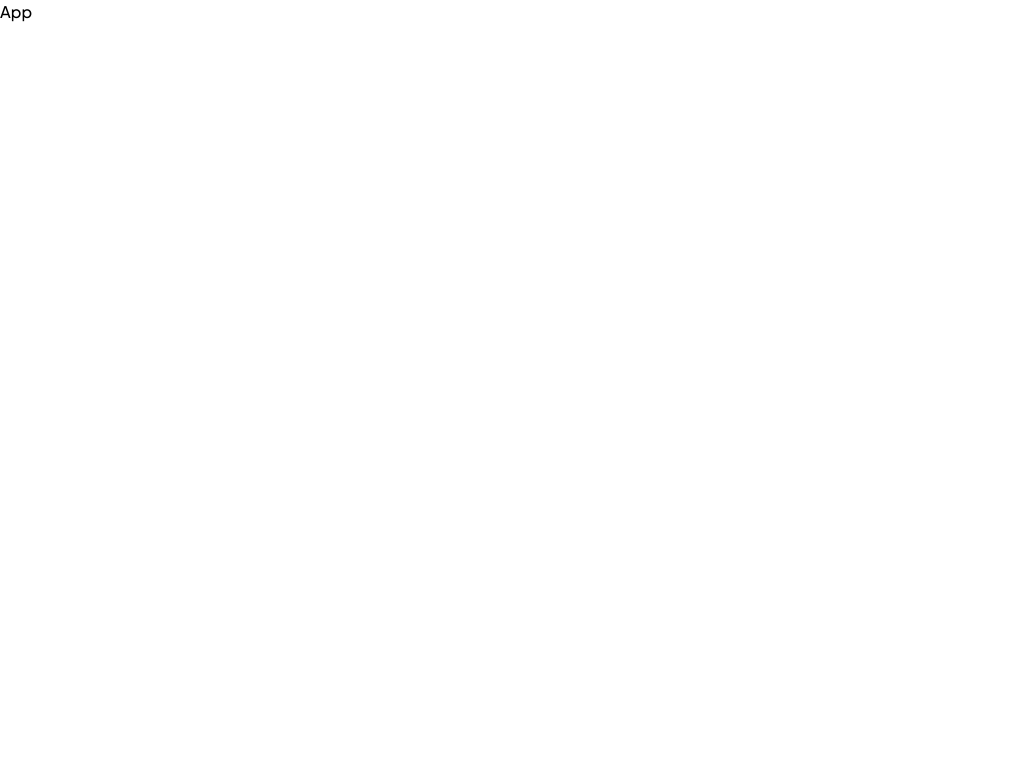
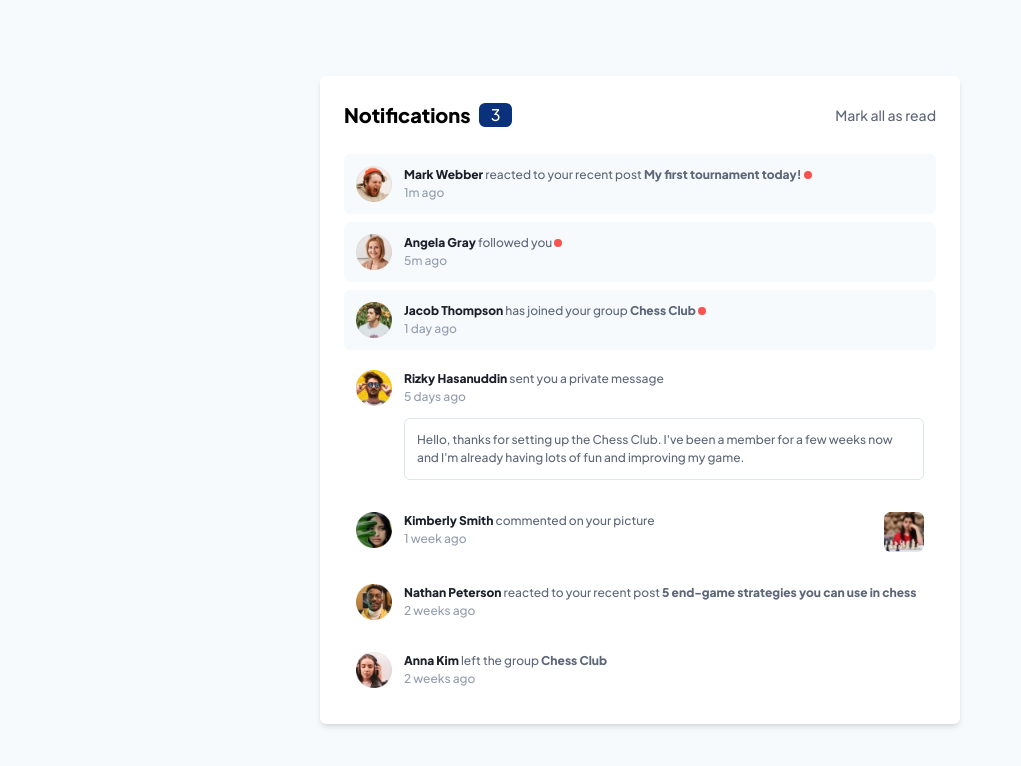
Before and after one commit to mjamecny/notifications-page, a React (Vite) app: page / in a window 1280 px wide. Shown: the top 766 px of the page, without its empty margins (0-1021 px from the left). Built offline with nearby package versions, Linux system fonts and the light colour scheme.

Commit message:
add structure, styles and handling of unread messages

```diff
--- a/src/App.jsx
+++ b/src/App.jsx
@@ -1,3 +1,132 @@
+import { useReducer } from "react"
+
+import Notifications from "./Notifications"
+
+const initialState = {
+  notifications: [
+    {
+      id: 1,
+      user: "Mark Webber",
+      avatar: "avatar-mark-webber.webp",
+      type: "react",
+      typeMsg: "reacted to your recent post",
+      content: "My first tournament today!",
+      time: "1m ago",
+      unread: true,
+    },
+    {
+      id: 2,
+      user: "Angela Gray",
+      avatar: "avatar-angela-gray.webp",
+      type: "follow",
+      typeMsg: "followed you",
+      content: "",
+      time: "5m ago",
+      unread: true,
+    },
+    {
+      id: 3,
+      user: "Jacob Thompson",
+      avatar: "avatar-jacob-thompson.webp",
+      type: "join",
+      typeMsg: "has joined your group",
+      content: "Chess Club",
+      time: "1 day ago",
+      unread: true,
+    },
+    {
+      id: 4,
+      user: "Rizky Hasanuddin",
+      avatar: "avatar-rizky-hasanuddin.webp",
+      type: "message",
+      typeMsg: "sent you a private message",
+      content:
+        "Hello, thanks for setting up the Chess Club. I've been a member for a few weeks now and I'm already having lots of fun and improving my game.",
+      time: "5 days ago",
+      unread: false,
+    },
+    {
+      id: 5,
+      user: "Kimberly Smith",
+      avatar: "avatar-kimberly-smith.webp",
+      type: "comment",
+      typeMsg: "commented on your picture",
+      content: "image-chess.webp",
+      time: "1 week ago",
+      unread: false,
+    },
+    {
+      id: 6,
+      user: "Nathan Peterson",
+      avatar: "avatar-nathan-peterson.webp",
+      type: "react",
+      typeMsg: "reacted to your recent post",
+      content: "5 end-game strategies you can use in chess",
+      time: "2 weeks ago",
+      unread: false,
+    },
+    {
+      id: 7,
+      user: "Anna Kim",
+      avatar: "avatar-anna-kim.webp",
+      type: "left",
+      typeMsg: "left the group",
+      content: "Chess Club",
+      time: "2 weeks ago",
+      unread: false,
+    },
+  ],
+}
+
+function reducer(state, action) {
+  switch (action.type) {
+    case "markAllAsRead":
+      return {
+        ...state,
+        notifications: state.notifications.map((notification) => {
+          return {
+            ...notification,
+            unread: false,
+          }
+        }),
+      }
+    default:
+      return state
+  }
+}
+
 export default function App() {
-  return <div>App</div>
+  const [state, dispatch] = useReducer(reducer, initialState)
+  const { notifications } = state
+
+  const unreadCount = notifications.filter((notification) => {
+    return notification.unread
+  }).length
+
+  return (
+    <div className="bg-very-light-grayish-blue h-screen flex sm:justify-center sm:items-center">
+      <div className="bg-white p-1.6 md:p-2.4 flex flex-col gap-2.4 max-w-[640px] sm:rounded-md sm:shadow-md">
+        <div className="flex justify-between items-center">
+          <div className="flex gap-0.8 items-center">
+            <h3 className="font-bold text-2">Notifications</h3>
+            {unreadCount > 0 && (
+              <p className="bg-blue text-white px-1.2 rounded-md">
+                {unreadCount}
+              </p>
+            )}
+          </div>
+          <a
+            href="#"
+            className="text-dark-grayish-blue text-1.4 hover:text-blue transition-colors duration-300"
+            onClick={() => {
+              dispatch({ type: "markAllAsRead" })
+            }}
+          >
+            Mark all as read
+          </a>
+        </div>
+        <Notifications notifications={notifications} />
+      </div>
+    </div>
+  )
 }
--- /dev/null
+++ b/src/NotificationItem.jsx
@@ -0,0 +1,52 @@
+export default function NotificationItem({ notification }) {
+  const { id, user, avatar, type, typeMsg, content, time, unread } =
+    notification
+
+  return (
+    <li
+      key={id}
+      className={`flex items-start gap-1.2 p-1.2 ${
+        unread ? "bg-very-light-grayish-blue" : "bg-white"
+      } rounded-md`}
+    >
+      <img className="w-[36px] h-[36px]" src={avatar} alt="user avatar" />
+      <div className="text-1.2">
+        <p className="text-dark-grayish-blue">
+          <a
+            href="#"
+            className="text-very-dark-blue font-semibold hover:text-blue transition-colors duration-300"
+          >
+            {user}
+          </a>{" "}
+          {typeMsg}{" "}
+          {type === "react" || type === "left" || type === "join" ? (
+            <a
+              href="#"
+              className="font-semibold hover:text-blue transition-colors duration-300"
+            >
+              {content}
+            </a>
+          ) : (
+            ""
+          )}{" "}
+          {unread && (
+            <span className="bg-red w-[8px] h-[8px] rounded-full inline-block"></span>
+          )}
+        </p>
+        <p className="text-grayish-blue">{time}</p>
+        {type === "message" && (
+          <p className="text-dark-grayish-blue border border-light-grayish-blue-2 rounded-md p-1.2 mt-1.2 hover:bg-light-grayish-blue-1 transition-bg duration-300 cursor-pointer">
+            {content}
+          </p>
+        )}
+      </div>
+      {type === "comment" && (
+        <img
+          className="ml-auto w-[40px] h-[40px] hover:outline hover:outline-light-grayish-blue-1 transition-colors duration-300 rounded-md cursor-pointer"
+          src={content}
+          alt="comment image"
+        />
+      )}
+    </li>
+  )
+}
--- /dev/null
+++ b/src/Notifications.jsx
@@ -0,0 +1,13 @@
+import NotificationItem from "./NotificationItem"
+
+export default function Notifications({ notifications }) {
+  return (
+    <ul className="flex flex-col gap-0.8">
+      {notifications.map((notification) => {
+        return (
+          <NotificationItem key={notification.id} notification={notification} />
+        )
+      })}
+    </ul>
+  )
+}
```
